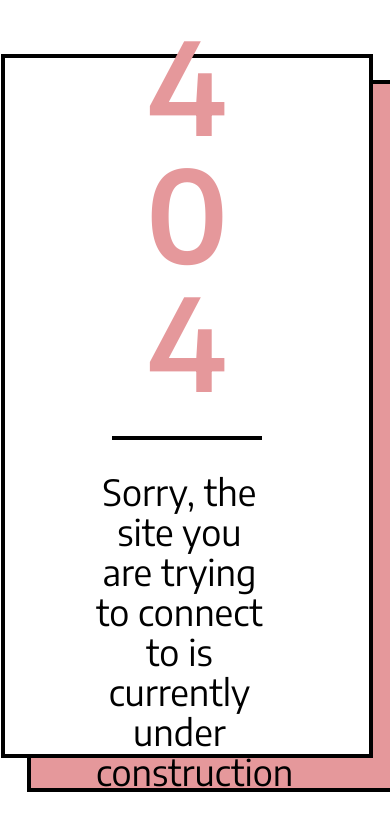
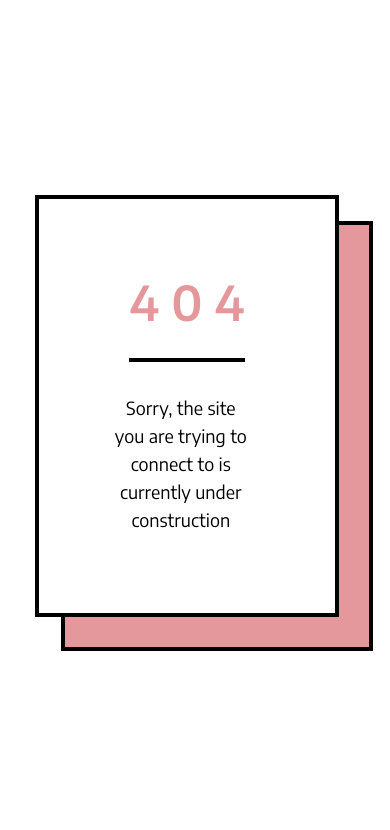
Before and after one commit to NikkivB/NikkivB, a Nuxt app: page /404 in a window 390 px wide. Shown: the top 830 px of the page. Built offline with nearby package versions, Linux system fonts and the light colour scheme.

Commit message:
404 page is now responsive

```diff
--- a/pages/404.vue
+++ b/pages/404.vue
@@ -1,11 +1,13 @@
 <template>
   <div class="">
     <div class="flex h-screen font-encode -ml-4 -mt-4">
-      <div class="flex self-center w-11/12 mx-auto h-5/6 border-black border-4" id="offset-border">
+      <div class="flex self-center w-3/4 lg:w-11/12 mx-auto md:h-3/5 h-3/6 lg:h-5/6 border-black border-4"
+           id="offset-border">
         <div class=" w-3/6 self-center mx-auto">
-          <p class="text-9xl text-center text-ruddy-pink font-semibold">4 0 4</p>
-          <hr class="mx-4 my-8 border-black border-2">
-          <p class="text-center text-4xl w-11/12 ">Sorry, the site you are trying to connect to is currently under
+          <p class="text-5xl lg:text-9xl text-center text-ruddy-pink font-semibold">4 0 4</p>
+          <hr class="mx-4 my-8 md:my-2 lg-my-8 border-black border-2">
+          <p class="text-center text-lg lg:text-4xl w-11/12 ">Sorry, the site you are trying to connect to is currently
+            under
             construction</p>
         </div>
       </div>
```
